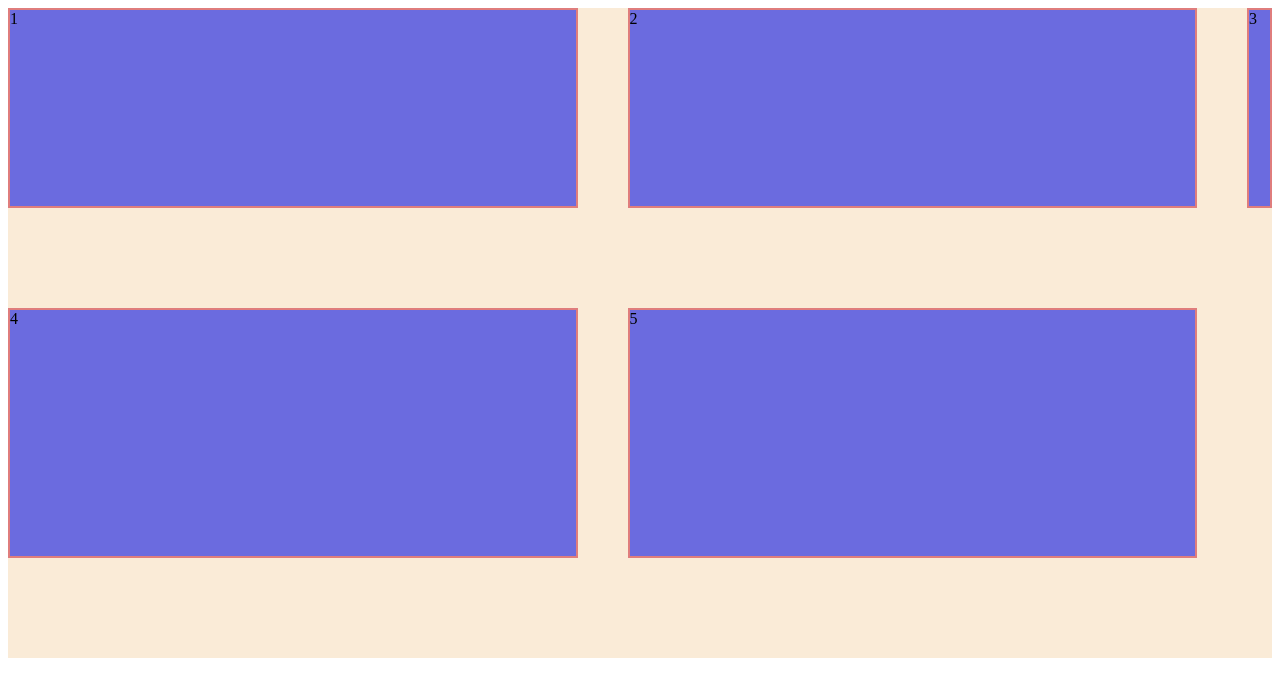
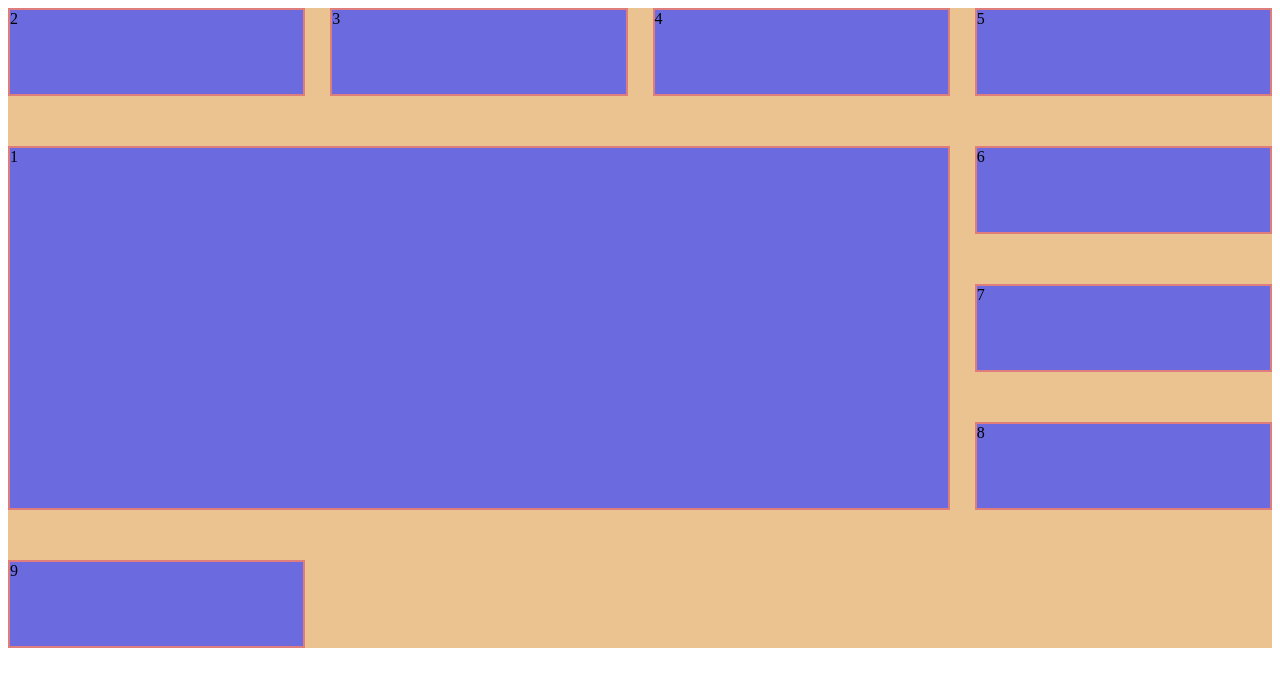
Before and after one commit to lakshay-nasa/Full-Stack-Developer-Pathway, a plain HTML site: page FrontEnd/CSS-Basics/grid.html in a window 1280 px wide. Drawn offline with Linux system fonts and the light colour scheme.

Commit message:
Feat:🚀 Added CSS Grid item properties

```diff
--- a/FrontEnd/CSS-Basics/grid.css
+++ b/FrontEnd/CSS-Basics/grid.css
@@ -1,17 +1,34 @@
+/* CSS Grid ----> */
+
+
 .container{
     display: grid;
-    background-color: antiquewhite;
+    background-color: rgb(235, 195, 144);
+    height: 80vh;
     /* grid-template-columns: auto auto; */
-    grid-template-columns: auto auto 25px;
-    grid-template-rows: 200px 250px auto;
+    /* grid-template-columns: auto auto 25px; */
+    /* grid-template-rows: 50px 75px auto; */
+    grid-template-columns: auto auto auto auto;
     /* grid-row-gap: 20px; */
     /* grid-column-gap: 20px; */
-    grid-gap: 100px 50px;  /*(Row column ---> if any one provided than it will set both gaop same)*/
+    grid-gap: 50px 25px;        /*(Row column ---> if any one provided than it will set both gaop same)*/
     /* justify-content: space-evenly; */
-    align-content: center;
+    /* justify-content: center; */
+    /* align-content: center; */
 }
 
 .item{
     background-color: rgb(107, 107, 223);
     border: 2px solid rgb(223, 125, 125);
+
 }
+
+/* Properties for grid item ----> */
+
+.item1{
+    background-color: rgb(107, 107, 223);
+    border: 2px solid rgb(223, 125, 125);
+    grid-column: 1 / 4;         /* The grid-column CSS shorthand property specifies a grid item's size and location within a grid column by contributing a line, a span, or nothing (automatic) to its grid placement, thereby specifying the inline-start and inline-end edge of its grid area. */
+    grid-row: 1 / 4;            /* The grid-row CSS shorthand property specifies a grid item's size and location within the grid row by contributing a line, a span, or nothing (automatic) to its grid placement, thereby specifying the inline-start and inline-end edge of its grid area. */
+    grid-row: 2/ span 3;
+}
--- a/FrontEnd/CSS-Basics/grid.html
+++ b/FrontEnd/CSS-Basics/grid.html
@@ -11,11 +11,15 @@
 
 <body>
     <div class="container">
-        <div class="item">1</div>
+        <div class="item1">1</div>
         <div class="item">2</div>
         <div class="item">3</div>
         <div class="item">4</div>
         <div class="item">5</div>
+        <div class="item">6</div>
+        <div class="item">7</div>
+        <div class="item">8</div>
+        <div class="item">9</div>
     </div>
 </body>
 
```
